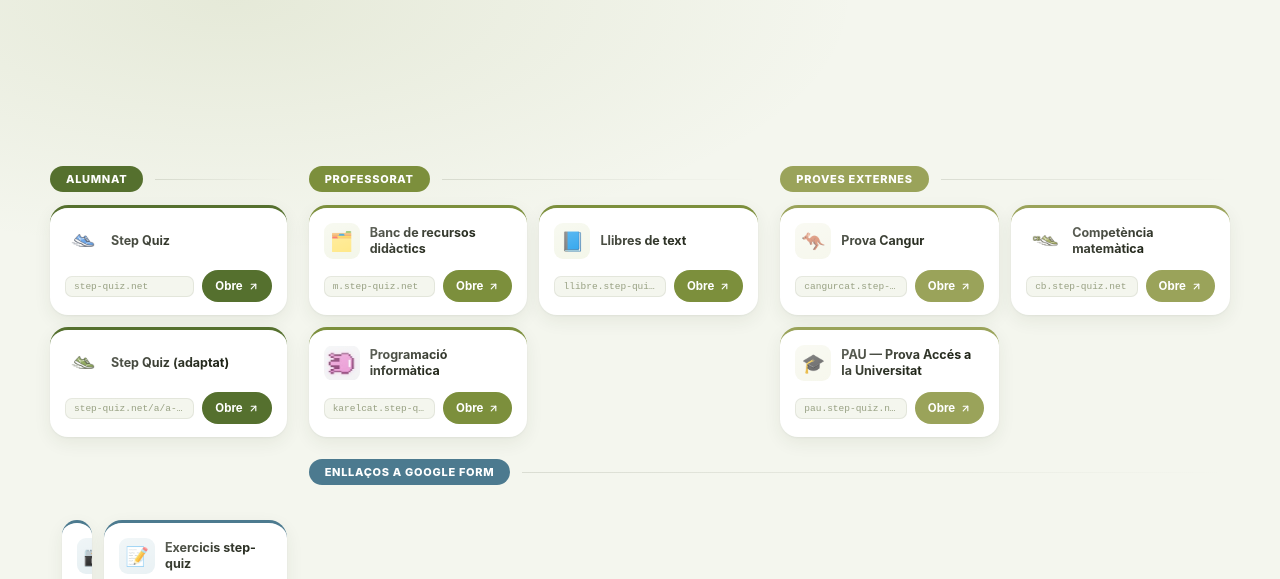
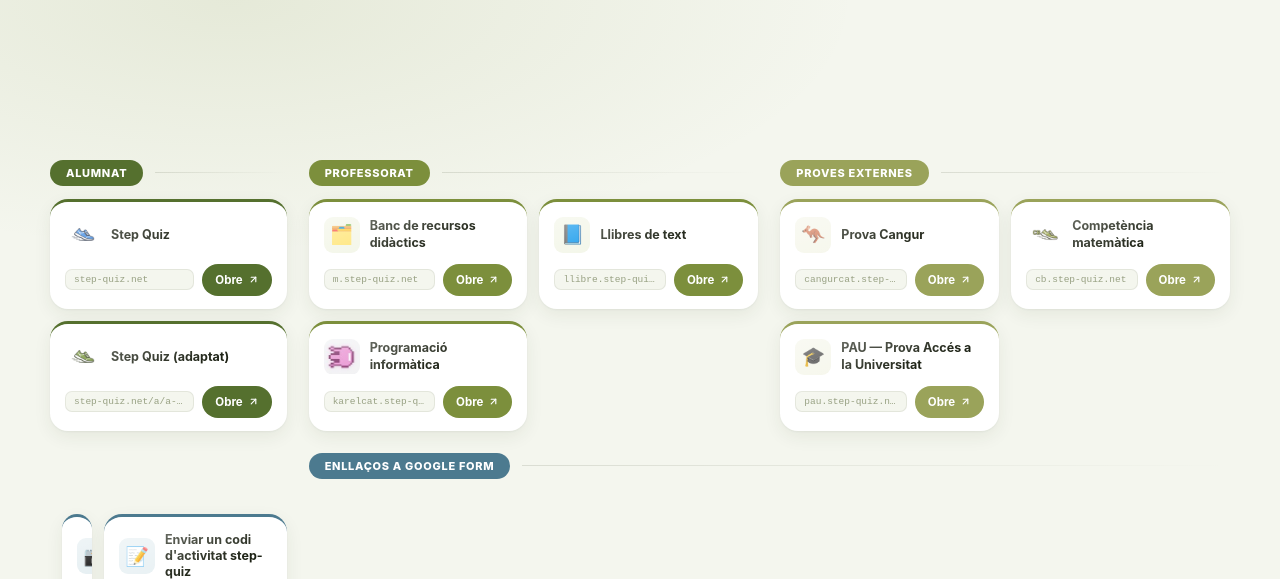
Before and after one commit to step-quiz/ins, a plain HTML site: page index.html in a window 1280 px wide. Shown: the top 579 px of the page. Drawn offline with Linux system fonts and the light colour scheme.

Commit message:
Update index.html

```diff
--- a/index.html
+++ b/index.html
@@ -415,7 +415,7 @@
       <div class="app-card form d10">
         <div class="card-head">
           <div class="card-emoji-box form">📸</div>
-          <h2 class="card-title">Fotografia matemàtica</h2>
+          <h2 class="card-title">Enviar una fotografia</h2>
         </div>
         <div class="card-foot">
           <div class="card-url">docs.google.com/forms/…</div>
@@ -428,7 +428,7 @@
       <div class="app-card form d10">
         <div class="card-head">
           <div class="card-emoji-box form">📝</div>
-          <h2 class="card-title">Exercicis step-quiz</h2>
+          <h2 class="card-title">Enviar un codi d'activitat step-quiz</h2>
         </div>
         <div class="card-foot">
           <div class="card-url">docs.google.com/forms/…</div>
```
